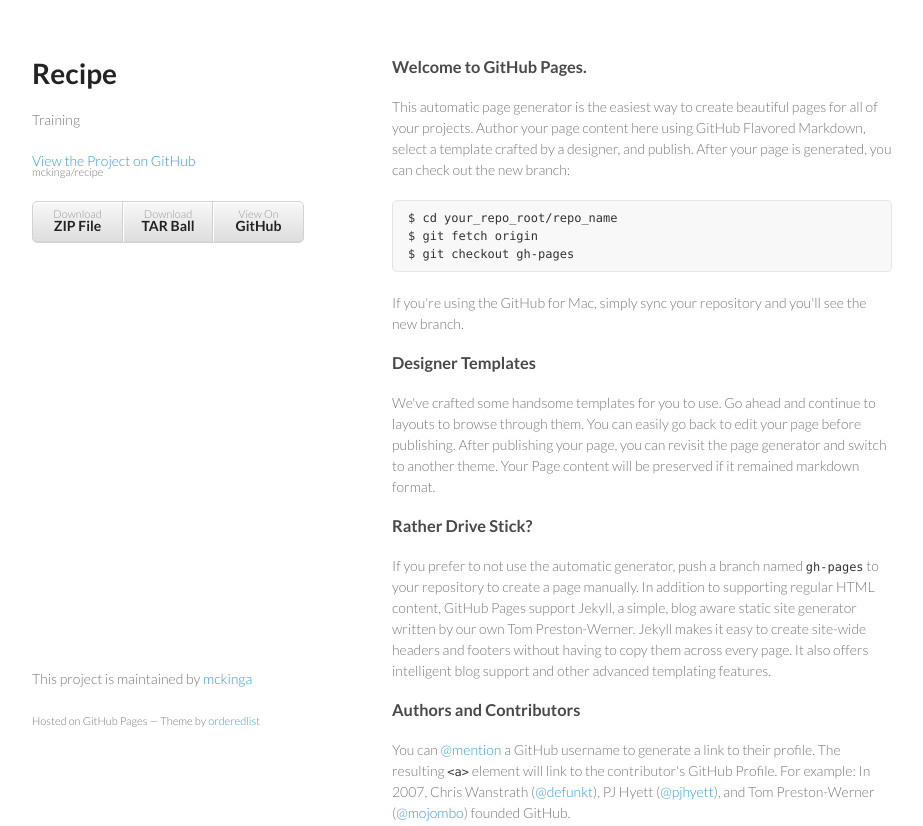
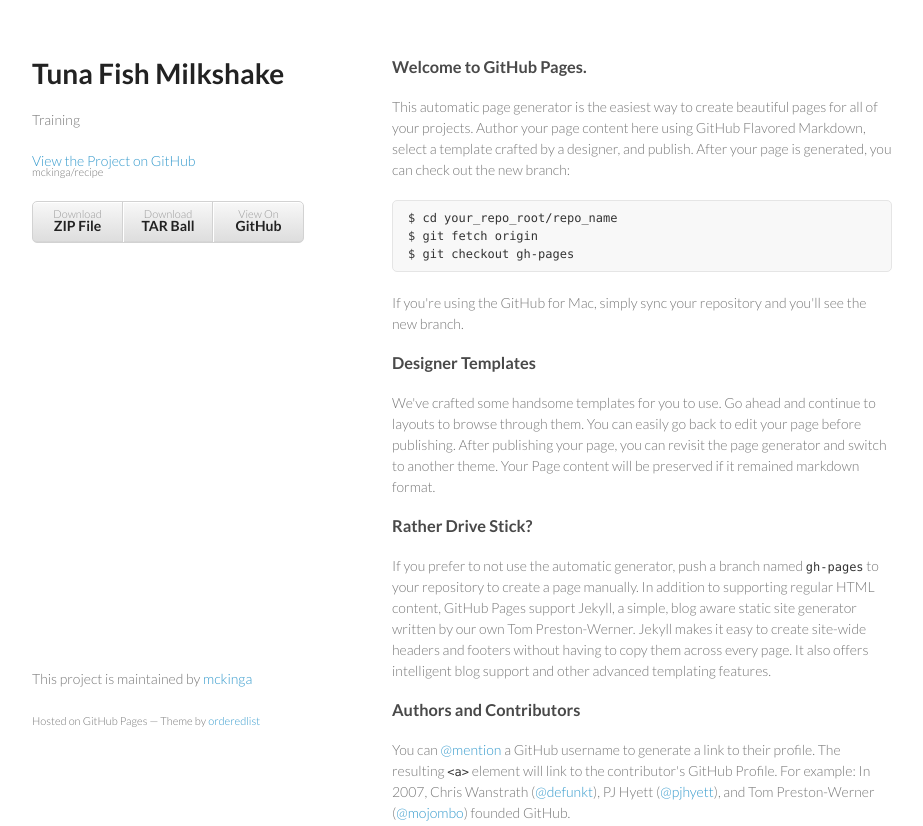
Before and after one commit to mckinga/recipe, a plain HTML site: page index.html in a window 1280 px wide. Shown: the top 826 px of the page, without its empty margins (178-1101 px from the left). Drawn offline with Linux system fonts and the light colour scheme.

Commit message:
Recipe site for GitHub mckinga Tuna Fish Milkshake
We need to track desserts.

```diff
--- a/index.html
+++ b/index.html
@@ -3,7 +3,7 @@
   <head>
     <meta charset="utf-8">
     <meta http-equiv="X-UA-Compatible" content="chrome=1">
-    <title>Recipe by mckinga</title>
+    <title>GitHub mckinga Family Recipe</title>
 
     <link rel="stylesheet" href="stylesheets/styles.css">
     <link rel="stylesheet" href="stylesheets/pygment_trac.css">
@@ -15,7 +15,7 @@
   <body>
     <div class="wrapper">
       <header>
-        <h1>Recipe</h1>
+        <h1>Tuna Fish Milkshake</h1>
         <p>Training</p>
 
         <p class="view"><a href="https://github.com/mckinga/recipe">View the Project on GitHub <small>mckinga/recipe</small></a></p>
```
